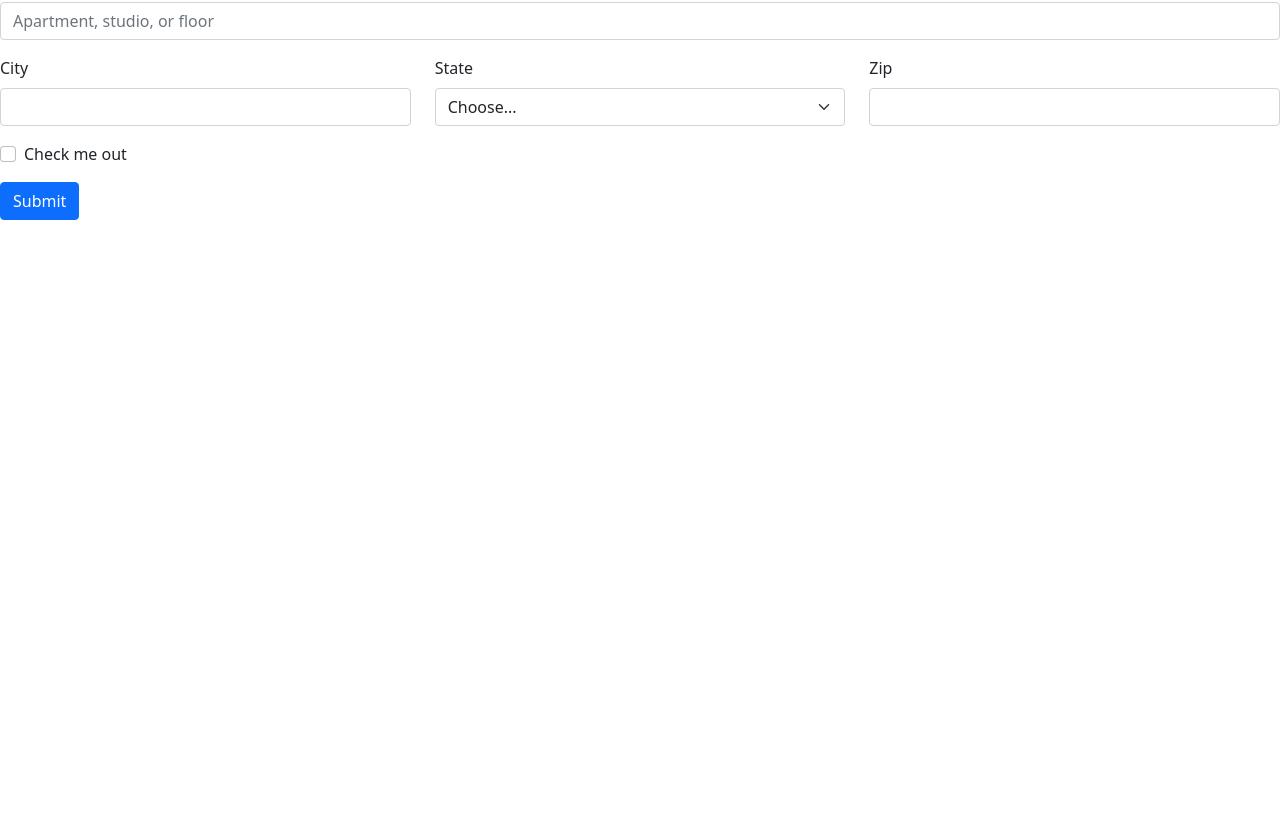
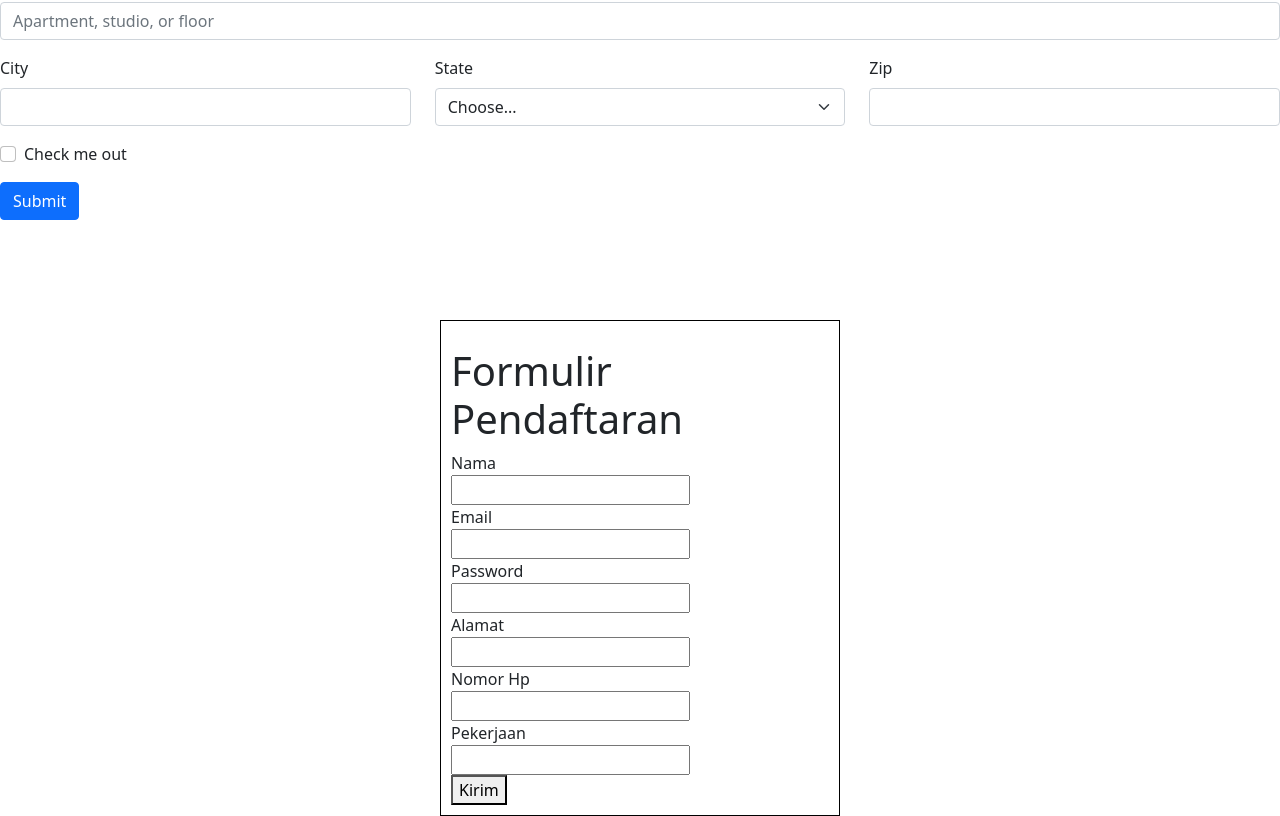
Before and after one commit to unXpected7/practice_Reactjs, a React (Create React App) app: page / in a window 1280 px wide. Shown: the part 1421-2237 px from the top of the page. Before the commit the page ends 1641 px from the top, so only its background shows below. Built offline with nearby package versions, Linux system fonts and the light colour scheme.

Commit message:
validation form

```diff
--- a/src/App.js
+++ b/src/App.js
@@ -1,3 +1,4 @@
+import ValiationForm from "./tugas/Form/validation";
 import Komponen from "./tugas/komponen";
 import Styling from "./tugas/Styling";
 
@@ -6,6 +7,7 @@ function App() {
     <div className="App">
         <Komponen/>
         <Styling/>
+        <ValiationForm/>
     </div>
   );
 }
--- /dev/null
+++ b/src/tugas/Form/input.jsx
@@ -0,0 +1,10 @@
+const Input = ({label, type, name, onChange})=>{
+    return (
+        <div>
+            <label> {label}</label>
+            <br />
+            <input type={type} name={name} onChange={e => onChange(e.target.value)} />
+        </div>
+    )
+}
+export default Input
--- /dev/null
+++ b/src/tugas/Form/showErrors.jsx
@@ -0,0 +1,10 @@
+const Showerror = ({errors}) => {
+    return (
+        <ul style={{color:'red'}}>
+            {
+                errors.map((error, i) => <li key={i}>{error}</li>)
+            }
+        </ul>
+    )
+}
+export default Showerror
--- /dev/null
+++ b/src/tugas/Form/validation.jsx
@@ -0,0 +1,143 @@
+import React from "react";
+import Input from "./input";
+import Showerror from "./showErrors";
+
+export default class ValiationForm extends React.Component {
+  state = {
+    nama: "",
+    email: "",
+    password: "",
+    alamat: "",
+    nomorhp: "",
+    pekerjaan:"",
+    errors: []
+  };
+  handleSubmit = event => {
+    event.preventDefault();
+    const{
+        nama,
+        email,
+        password,
+        alamat,
+        nomorhp
+    }= this.state
+
+    let message = []
+
+        if (nama.length === 0) {
+        message = [...message,'nama tidak boleh kosong'];
+        }
+
+        if (email.length === 0) {
+        message = [...message,'email tidak boleh kosong'];
+        }
+
+        const re = /^(([^<>()[\]\\.,;:\s@"]+(\.[^<>()[\]\\.,;:\s@"]+)*)|(".+"))@((\[[0-9]{1,3}\.[0-9]{1,3}\.[0-9]{1,3}\.[0-9]{1,3}\])|(([a-zA-Z\-0-9]+\.)+[a-zA-Z]{2,}))$/;
+        if(!re.test(String(email).toLowerCase())){
+        message = [...message,'email tidak valid'];
+         }
+
+        if (password.length < 8) {
+        message = [...message,'Pasword harus lebih dari 8 huruf'];
+        }
+
+        if (password.length === 0) {
+        message = [...message,'Pasword tidak boleh kosong'];
+        }
+
+        if (alamat.length === 0) {
+        message = [...message,'alamat tidak boleh kosong'];
+        }
+
+        if (nomorhp.length === 0) {
+        message = [...message,'nomor hp wajib diisi'];
+        }
+
+
+
+        if (message.length > 0){
+          this.setState({
+              errors : message
+          }, ()=> console.log(this.state.errors))
+        }
+        else{
+        alert(`
+        Selamat Kamu telah terdaftar sebagai member dengan data sebagai berikut
+        nama : ${this.state.nama}
+        email : ${this.state.email}
+        alamat : ${this.state.alamat}
+        nomor hp : ${this.state.nomorhp}
+        pekerjaan : ${this.state.pekerjaan}
+        `)
+        this.setState({
+            errors:[]
+        })
+      }
+
+  };
+
+  render() {
+
+    const style = {
+        width: '400px',
+        margin: '100px auto 0',
+        border: '1px solid black',
+        padding: '10px'
+    }
+    return (
+        <div style={style}>
+            {
+                this.state.errors && <Showerror errors={this.state.errors}/>
+            }
+            <h1>Formulir Pendaftaran</h1>
+      <form onSubmit={this.handleSubmit}>
+        <div>
+          <Input
+            name="nama"
+            label="Nama"
+            onChange={value => this.setState({nama: value})}
+          />
+        </div>
+        <div>
+          <Input
+            type="email"
+            name="email"
+            label="Email"
+            onChange={value => this.setState({email: value})}
+          />
+        </div>
+        <div>
+          <Input
+            type="password"
+            name="password"
+            label="Password"
+            onChange={value => this.setState({password: value})}
+          />
+        </div>
+        <div>
+          <Input
+            name="alamat"
+            label="Alamat"
+            onChange={value => this.setState({alamat: value})}
+          />
+        </div>
+        <div>
+          <Input
+            name="nomorhp"
+            label="Nomor Hp"
+            onChange={value => this.setState({nomorhp: value})}
+          />
+        </div>
+        <div>
+          <Input
+            name="pekerjaan"
+            label="Pekerjaan"
+            onChange={value => this.setState({pekerjaan: value})}
+          />
+        </div>
+        <button type="submit">Kirim</button>
+      </form>
+      </div>
+    );
+  }
+}
```
